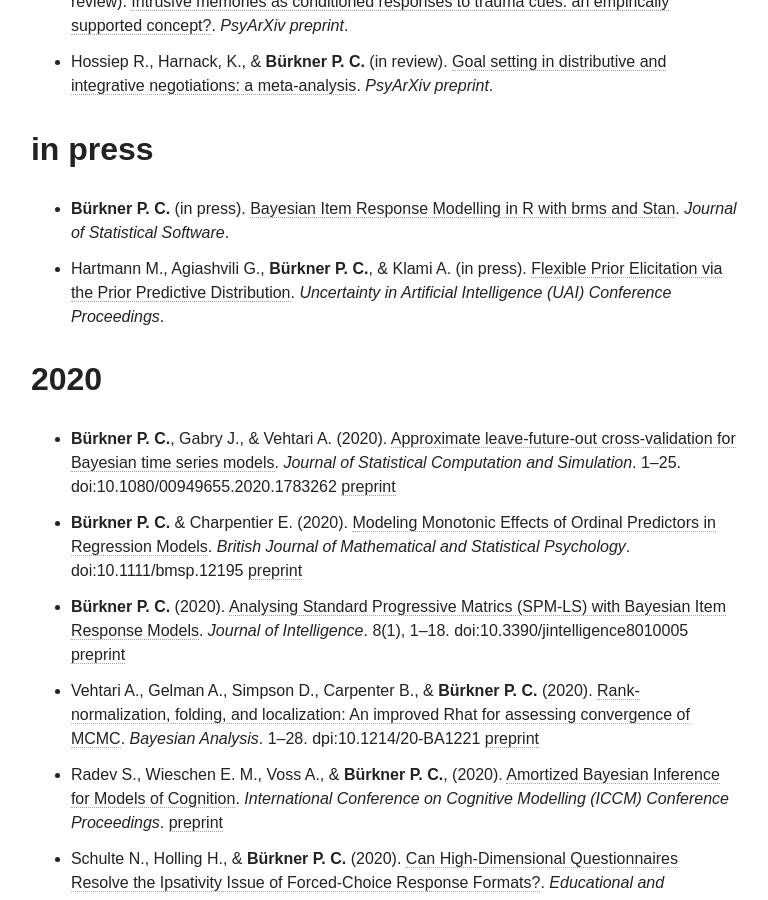
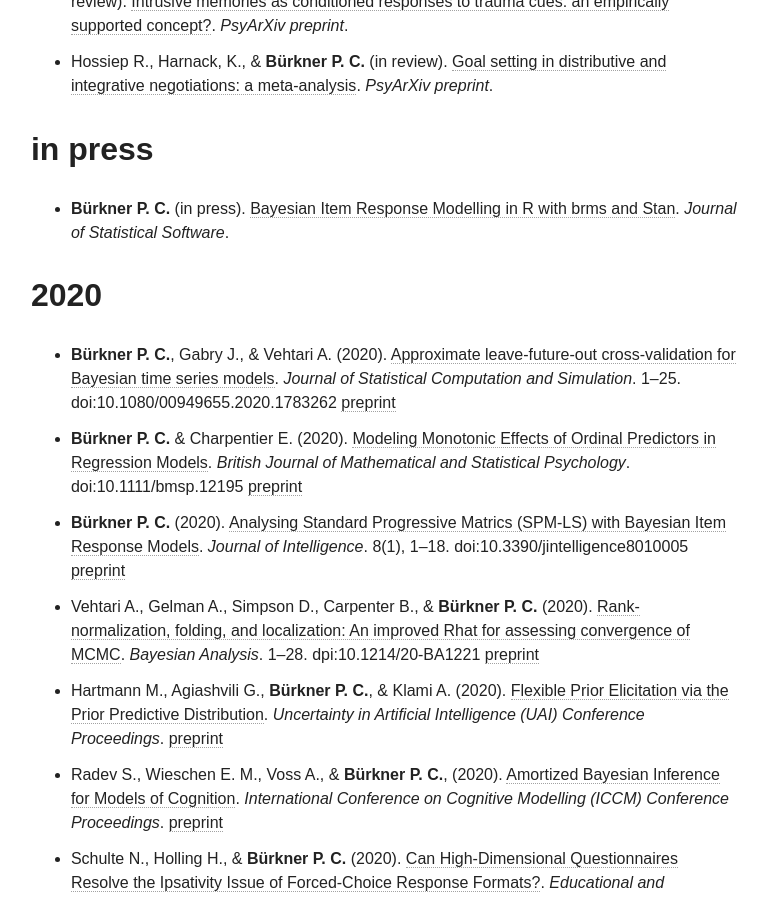
Before and after one commit to paul-buerkner/paul-buerkner.github.io, a Jekyll site: the page built from publications/index.md, in a window 1280 px wide and 900 px high, scrolled down 1376 px. Shown: the whole window, without its empty margins (255-1023 px from the left). Built offline with Jekyll 4.4.1, drawn with Linux system fonts in a browser that asks for light colours; nearby versions of some CDN libraries; some of the changed lines change nothing that is shown.

Commit message:
move paper to published

```diff
--- a/publications/index.md
+++ b/publications/index.md
@@ -22,7 +22,6 @@
 ## in press
 
 * **Bürkner P. C.** (in press). [Bayesian Item Response Modelling in R with brms and Stan](https://arxiv.org/abs/1905.09501). *Journal of Statistical Software*.
-* Hartmann M., Agiashvili G., **Bürkner P. C.**, &  Klami A. (in press). [Flexible Prior Elicitation via the Prior Predictive Distribution](https://arxiv.org/abs/2002.09868). *Uncertainty in Artificial Intelligence (UAI) Conference Proceedings*.
 
 ## 2020
 
@@ -30,6 +29,7 @@
 * **Bürkner P. C.** & Charpentier E. (2020). [Modeling Monotonic Effects of Ordinal Predictors in Regression Models](https://doi.org/10.1111/bmsp.12195). *British Journal of Mathematical and Statistical Psychology*. doi:10.1111/bmsp.12195 [preprint](https://psyarxiv.com/9qkhj/)
 * **Bürkner P. C.** (2020). [Analysing Standard Progressive Matrics (SPM-LS) with Bayesian Item Response Models](https://www.mdpi.com/2079-3200/8/1/5). *Journal of Intelligence*. 8(1), 1--18. doi:10.3390/jintelligence8010005 [preprint](https://psyarxiv.com/gn5hk)
 * Vehtari A., Gelman A., Simpson D., Carpenter B., & **Bürkner P. C.** (2020). [Rank-normalization, folding, and localization: An improved Rhat for assessing convergence of MCMC](https://projecteuclid.org/euclid.ba/1593828229). *Bayesian Analysis*. 1--28. dpi:10.1214/20-BA1221 [preprint](https://arxiv.org/abs/1903.08008)
+* Hartmann M., Agiashvili G., **Bürkner P. C.**, &  Klami A. (2020). [Flexible Prior Elicitation via the Prior Predictive Distribution](http://www.auai.org/uai2020/proceedings/470_main_paper.pdf). *Uncertainty in Artificial Intelligence (UAI) Conference Proceedings*. [preprint](https://arxiv.org/abs/2002.09868)
 * Radev S., Wieschen E. M., Voss A., & **Bürkner P. C.**, (2020). [Amortized Bayesian Inference for Models of Cognition](https://iccm-conference.neocities.org/2020/papers/Contribution_230_final.pdf). *International Conference on Cognitive Modelling (ICCM) Conference Proceedings*. [preprint](https://arxiv.org/abs/2005.03899)
 * Schulte N., Holling H., & **Bürkner P. C.** (2020). [Can High-Dimensional Questionnaires Resolve the Ipsativity Issue of Forced-Choice Response Formats?](https://journals.sagepub.com/doi/10.1177/0013164420934861). *Educational and Psychological Measurement*. doi:10.1177/0013164420934861 [preprint](https://psyarxiv.com/43uq8/)
 * Trempler, I., **Bürkner P. C.**, El-Sourani N., Binder E., Reker P., Fink G. R., & Schubotz R. (2020). [Impaired context-sensitive adjustment of behaviour in Parkinson's disease patients tested on and off medication: an fMRI study](https://doi.org/10.1016/j.neuroimage.2020.116674). *NeuroImage*. 212. 1--11. doi:10.1016/j.neuroimage.2020.116674
```
